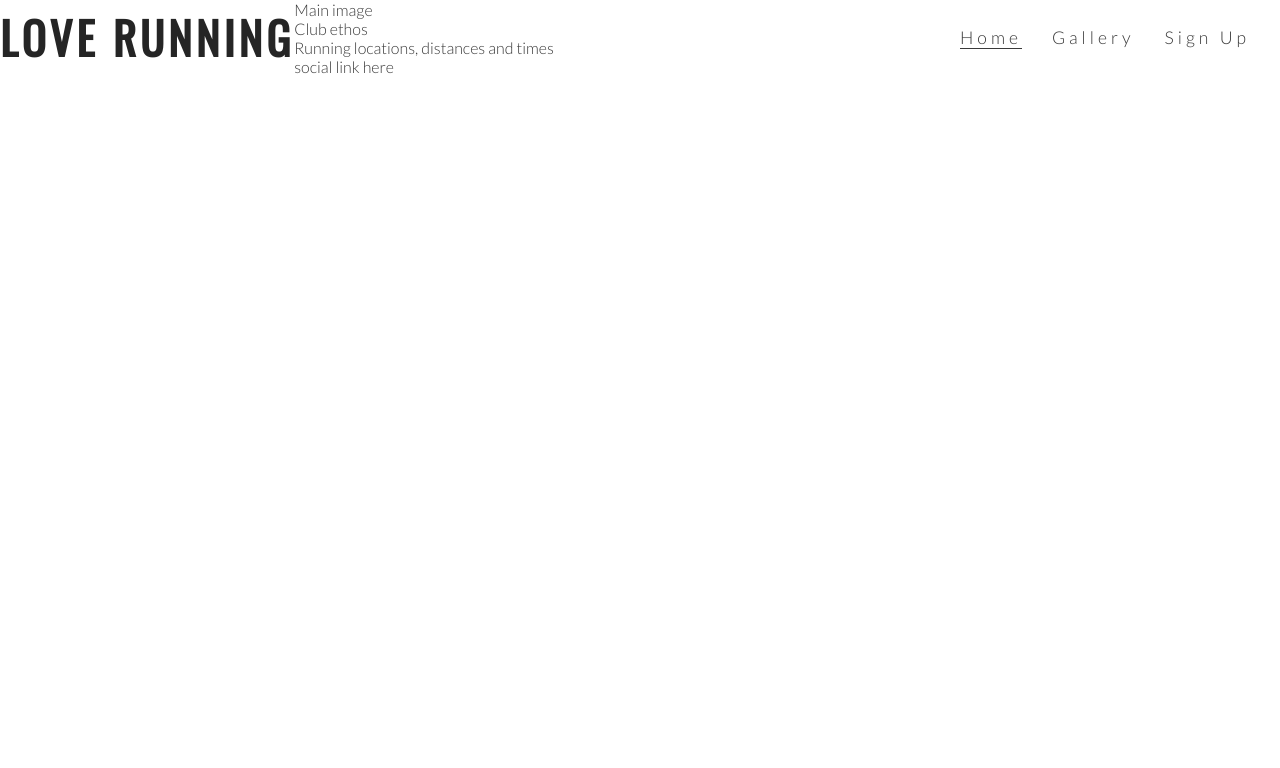
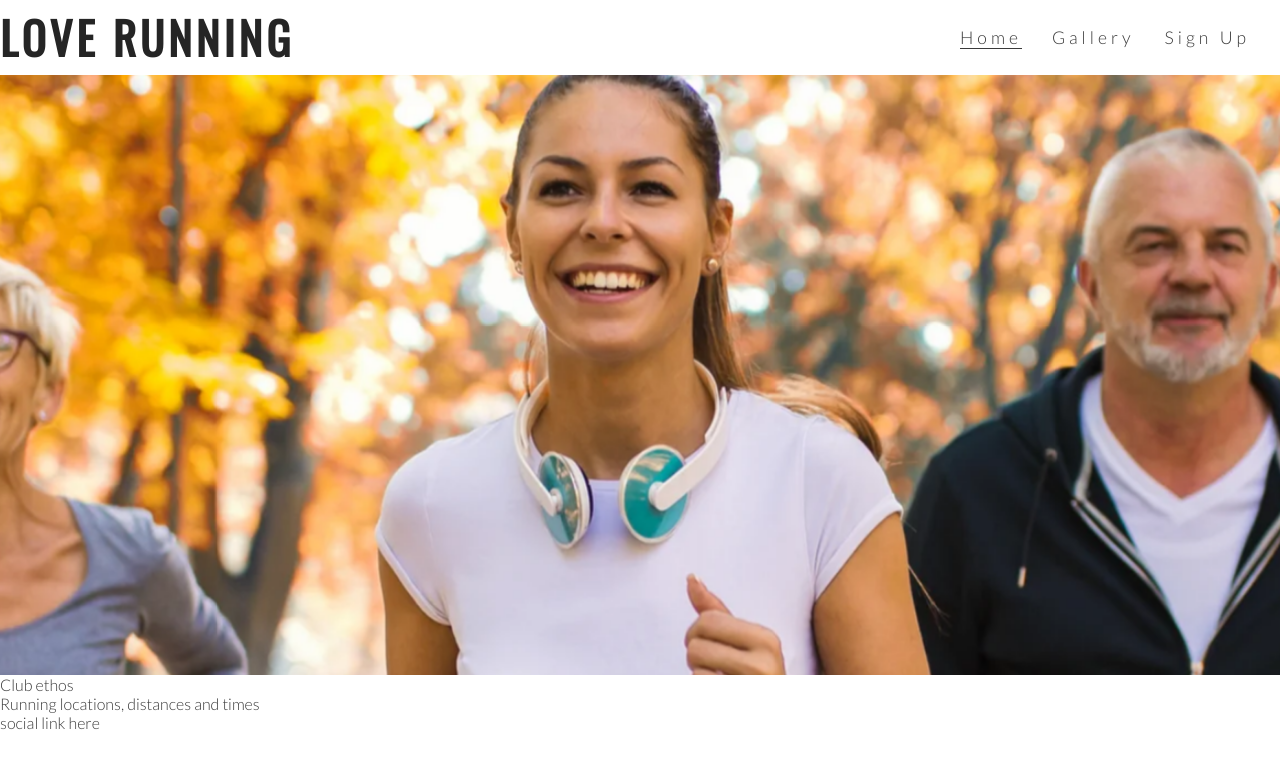
Before and after one commit to Pierreslag/love-running, a plain HTML site: page index.html in a window 1280 px wide. Drawn offline with nearby package versions, Linux system fonts and the light colour scheme.

Commit message:
Add hero image and animation for zoom

```diff
--- a/assets/css/style.css
+++ b/assets/css/style.css
@@ -24,7 +24,6 @@ h1, h2 {
 #logo {
     float: left;
     font-size: 280%;
-
 }
 
 /* navigation links */
@@ -56,3 +55,32 @@ h1, h2 {
 .active {
     border-bottom: 1px solid #3a3a3a;
 }
+
+/* hero image*/
+
+#hero-outer {
+    height: 600px;
+    width: 100%;
+    overflow: hidden;
+}
+
+#hero-image {
+    height: 600px;
+    width: 100%;
+    background: url('../css/images/hero-image.webp') no-repeat center center;
+
+    /* animates zoom effect on loading page */
+    animation-name: hero-zoom;
+    animation-duration: 5s;
+    animation-fill-mode: forwards;
+}
+
+/* creates the level of zoom for hero image */
+@keyframes hero-zoom {
+    from{
+        transform: scale(1);
+    }
+    to{
+        transform: scale(1.1);
+    }
+}
--- a/index.html
+++ b/index.html
@@ -31,8 +31,8 @@
             </ul>
         </nav>
     </header>
-    <section>
-        Main image
+    <section id="hero-outer">
+        <div id="hero-image"></div>
     </section>
     <section>
         Club ethos
```
Also changed, not shown: assets/css/images/hero-image.webp (added).
